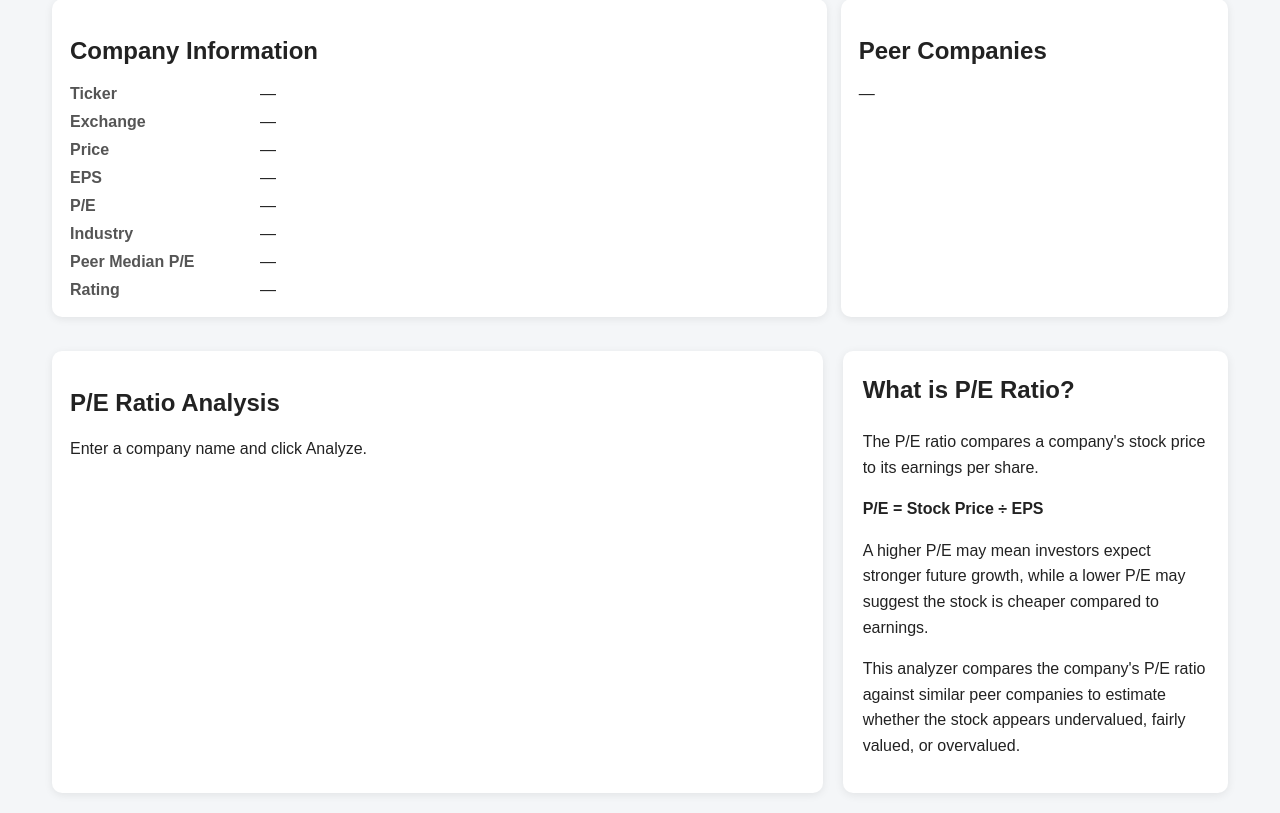
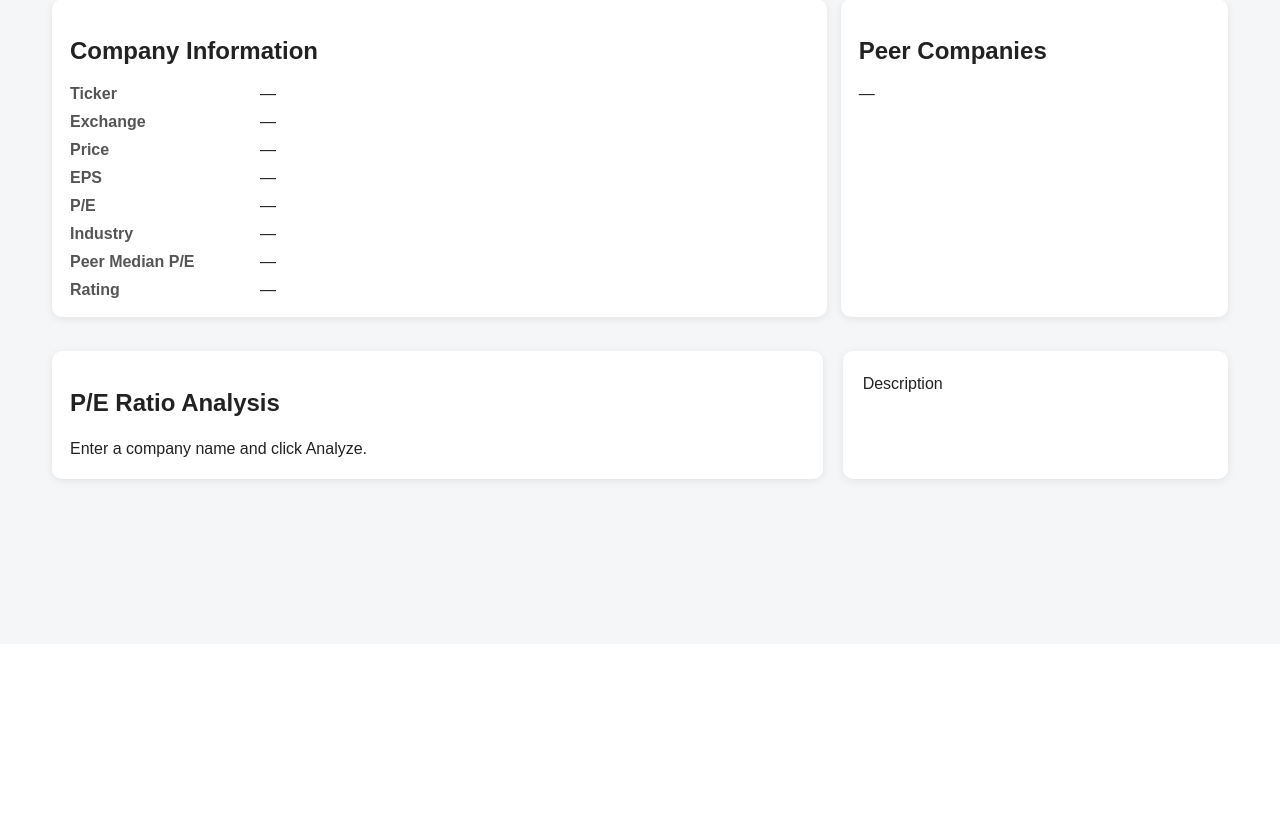
Before and after one commit to tradersamba/stock-analyzer, a FastAPI app: page / in a window 1280 px wide. Shown: the part 156-969 px from the top of the page. After the commit the page ends 643 px from the top, so only its background shows below. Run offline with FastAPI, Linux system fonts and the light colour scheme.

Commit message:
Update index.html
add description - 5

```diff
--- a/templates/index.html
+++ b/templates/index.html
@@ -50,24 +50,8 @@
         </div>
     </div>
 
-    <div class="pe-help-panel">
-        <h2>What is P/E Ratio?</h2>
-
-        <p>
-            The P/E ratio compares a company's stock price to its earnings per share.
-        </p>
-
-        <p>
-            <strong>P/E = Stock Price ÷ EPS</strong>
-        </p>
-
-        <p>
-            A higher P/E may mean investors expect stronger future growth, while a lower P/E may suggest the stock is cheaper compared to earnings.
-        </p>
-
-        <p>
-            This analyzer compares the company's P/E ratio against similar peer companies to estimate whether the stock appears undervalued, fairly valued, or overvalued.
-        </p>
+    <div id="peHelpPanel" class="pe-help-panel">
+        <div class="description-placeholder">Description</div>
     </div>
 
 </section>
```
